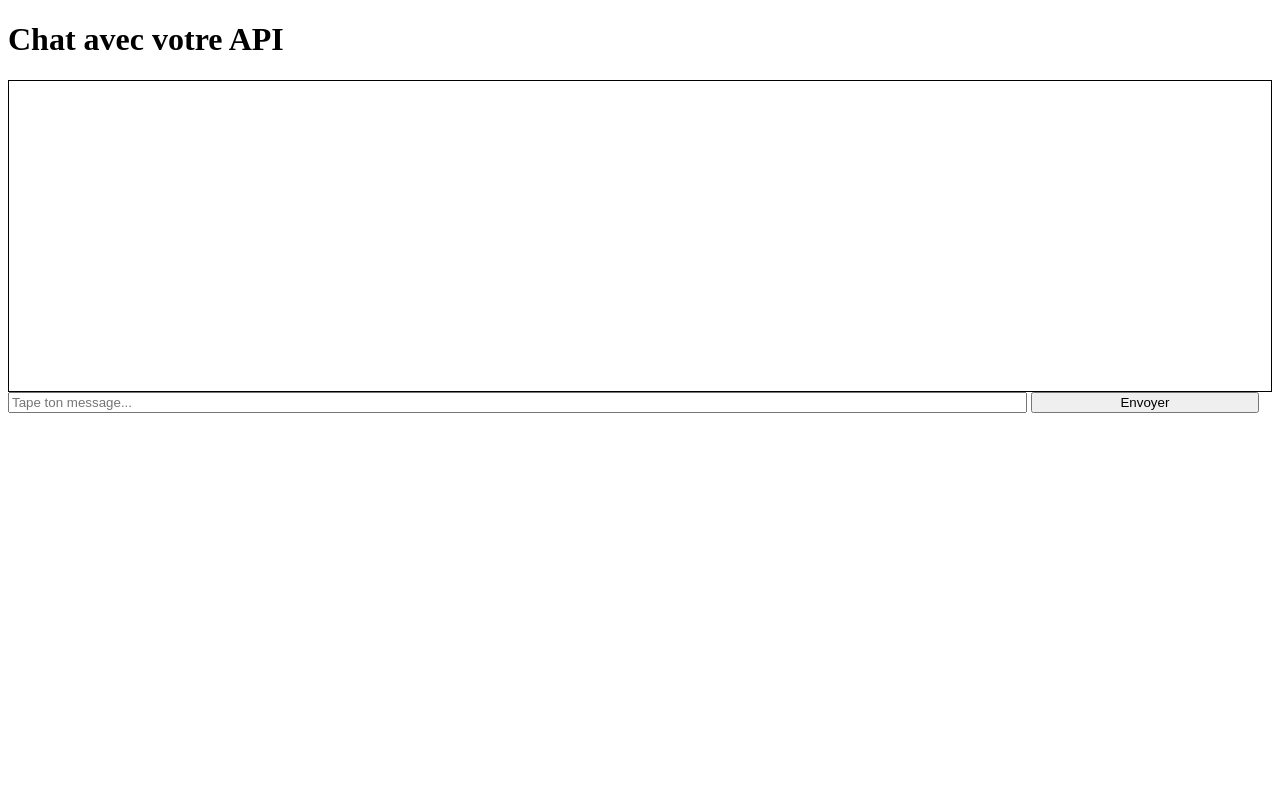
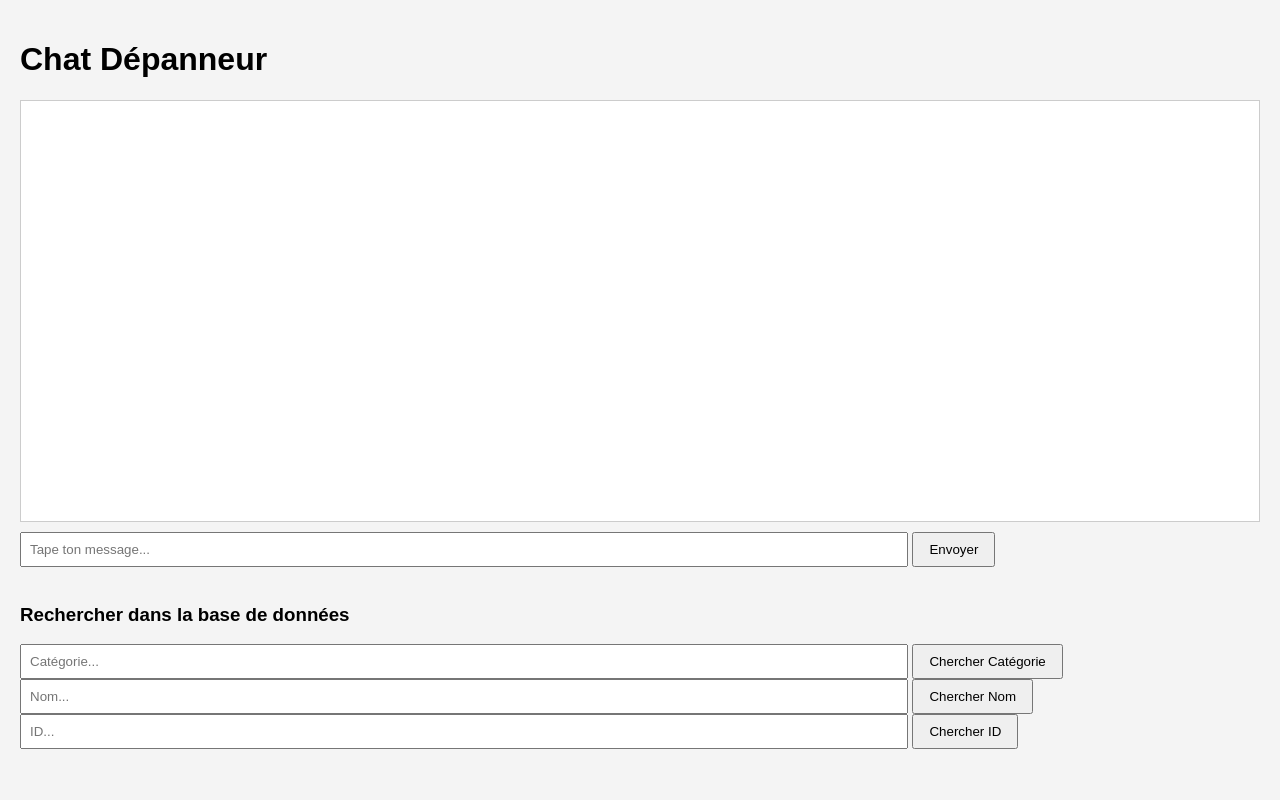
Before and after one commit to toflasq/depanneur-api, a Flask app: page /chatpage in a window 1280 px wide. Run offline with Flask 3, Linux system fonts and the light colour scheme.

Commit message:
Add files via upload

```diff
--- a/app.py
+++ b/app.py
@@ -1,69 +1,68 @@
 from flask import Flask, jsonify, request, render_template
 from flask_cors import CORS
+from openai import OpenAI
+import os
 import json
 
 app = Flask(__name__)
-CORS(app)  # Autorise les requêtes depuis n'importe quel domaine (utile pour Render)
+CORS(app)
 
-# Charger ton JSON
+# 🔑 Charge ta clé API OpenAI depuis les variables d'environnement Render
+client = OpenAI(api_key=os.getenv("OPENAI_API_KEY"))
+
+# 📂 Charger ton JSON
 with open("data.json", "r", encoding="utf-8") as f:
     data = json.load(f)
 
-# Route racine
+# ✅ Route racine
 @app.route("/")
 def index():
+    return "Robot Christophe Actif"
+
+# ✅ Route pour interface chat web
+@app.route("/chatpage")
+def chatpage():
     return render_template("chat.html")
 
-# Route pour toutes les données
-@app.route("/items")
-def get_items():
-    return jsonify(data)
-
-# Route recherche par catégorie
-@app.route("/items/search")
-def search_items():
-    categorie = request.args.get("categorie")
-    if not categorie:
-        return jsonify({"error": "Veuillez fournir une catégorie"}), 400
-    result = [item for item in data if item.get("categorie") == categorie]
-    return jsonify(result)
-
-# Route recherche par nom
-@app.route("/items/name")
-def search_by_name():
-    nom = request.args.get("nom")
-    if not nom:
-        return jsonify({"error": "Veuillez fournir un nom"}), 400
-    result = [item for item in data if item.get("nom") == nom]
-    return jsonify(result)
-
-# Route recherche par ID
-@app.route("/items/id")
-def search_by_id():
-    id_str = request.args.get("id")
-    if not id_str:
-        return jsonify({"error": "Veuillez fournir un id"}), 400
-    try:
-        id_int = int(id_str)
-    except ValueError:
-        return jsonify({"error": "ID doit être un nombre"}), 400
-    result = [item for item in data if item.get("id") == id_int]
-    return jsonify(result)
-
-# Route chat pour API
+# ✅ Route Chat (fusion Data.json + GPT)
 @app.route("/chat")
 def chat():
     user_msg = request.args.get("message")
     if not user_msg:
         return jsonify({"reply": "Envoyez un message valide."})
-    # Pour l'instant, écho simple
-    reply = f"Tu as dit : {user_msg}"
+
+    # 🔍 Chercher dans data.json
+    results = []
+    for item in data:
+        if user_msg.lower() in str(item.get("nom", "")).lower():
+            results.append(item)
+        elif user_msg.lower() in str(item.get("categorie", "")).lower():
+            results.append(item)
+        elif user_msg.isdigit() and int(user_msg) == item.get("id"):
+            results.append(item)
+
+    # Construit le contexte
+    context = f"L'utilisateur a demandé : {user_msg}\n"
+    if results:
+        context += f"Données trouvées dans data.json : {results}\n"
+    else:
+        context += "Aucune donnée directe trouvée dans data.json.\n"
+
+    # 💬 Appel GPT-4o mini
+    try:
+        response = client.chat.completions.create(
+            model="gpt-4o-mini",
+            messages=[
+                {"role": "system", "content": "Tu es Robot Christophe, un assistant qui combine données JSON et intelligence GPT."},
+                {"role": "user", "content": context}
+            ]
+        )
+        reply = response.choices[0].message.content
+    except Exception as e:
+        reply = f"Erreur GPT: {str(e)}"
+
     return jsonify({"reply": reply})
 
-# Route pour interface web du chat
-@app.route("/chatpage")
-def chatpage():
-    return render_template("chat.html")  # chat.html doit être dans templates/
 
 if __name__ == "__main__":
     app.run(host="0.0.0.0", port=5000, debug=True)
--- a/templates/chat.html
+++ b/templates/chat.html
@@ -3,45 +3,104 @@
 <head>
     <title>Chat Dépanneur</title>
     <style>
+        body {
+            font-family: Arial, sans-serif;
+            background: #f4f4f4;
+            margin: 0;
+            padding: 20px;
+        }
         #chatbox {
-            border: 1px solid #000;
-            height: 300px;
-            overflow-y: scroll;
-            padding: 5px;
+            border: 1px solid #ccc;
+            background: #fff;
+            height: 400px;
+            overflow-y: auto;
+            padding: 10px;
+            margin-bottom: 10px;
         }
-        input { width: 80%; }
-        button { width: 18%; }
+        .msg-user {
+            text-align: right;
+            color: blue;
+        }
+        .msg-bot {
+            text-align: left;
+            color: green;
+        }
+        input, select {
+            width: 70%;
+            padding: 8px;
+        }
+        button {
+            padding: 8px 15px;
+        }
     </style>
 </head>
 <body>
-    <h1>Chat avec votre API</h1>
+    <h1>Chat Dépanneur</h1>
     <div id="chatbox"></div>
+
+    <!-- Chat normal -->
     <input type="text" id="message" placeholder="Tape ton message..." />
     <button onclick="sendMessage()">Envoyer</button>
 
+    <br><br>
+
+    <!-- Section Data.json -->
+    <h3>Rechercher dans la base de données</h3>
+    <input type="text" id="categorie" placeholder="Catégorie..." />
+    <button onclick="searchCategorie()">Chercher Catégorie</button>
+
+    <input type="text" id="nom" placeholder="Nom..." />
+    <button onclick="searchNom()">Chercher Nom</button>
+
+    <input type="number" id="id" placeholder="ID..." />
+    <button onclick="searchId()">Chercher ID</button>
+
     <script>
+        const apiUrl = "https://depanneur-api.onrender.com";
+
         async function sendMessage() {
             let msg = document.getElementById('message').value;
             if(msg === '') return;
 
             let chatbox = document.getElementById('chatbox');
-            chatbox.innerHTML += `<p><b>Moi :</b> ${msg}</p>`;
+            chatbox.innerHTML += `<p class="msg-user"><b>Moi :</b> ${msg}</p>`;
 
-            // Remplacez l'URL par celle de votre service Render exact
-            const apiUrl = "https://depanneur-api.onrender.com/chat";
+            let response = await fetch(`${apiUrl}/chat?message=${encodeURIComponent(msg)}`);
+            let data = await response.json();
 
-            try {
-                let response = await fetch(`${apiUrl}?message=${encodeURIComponent(msg)}`);
-                if (!response.ok) throw new Error(`HTTP error! status: ${response.status}`);
-                let data = await response.json();
-
-                chatbox.innerHTML += `<p><b>Bot :</b> ${data.reply}</p>`;
-            } catch (err) {
-                chatbox.innerHTML += `<p><b>Bot :</b> Erreur : ${err.message}</p>`;
-            }
-
+            chatbox.innerHTML += `<p class="msg-bot"><b>Bot :</b> ${data.reply}</p>`;
             chatbox.scrollTop = chatbox.scrollHeight;
             document.getElementById('message').value = '';
+        }
+
+        async function searchCategorie() {
+            let value = document.getElementById('categorie').value;
+            if (!value) return;
+            let res = await fetch(`${apiUrl}/items/search?categorie=${encodeURIComponent(value)}`);
+            let data = await res.json();
+            showData("Résultats catégorie", data);
+        }
+
+        async function searchNom() {
+            let value = document.getElementById('nom').value;
+            if (!value) return;
+            let res = await fetch(`${apiUrl}/items/name?nom=${encodeURIComponent(value)}`);
+            let data = await res.json();
+            showData("Résultats nom", data);
+        }
+
+        async function searchId() {
+            let value = document.getElementById('id').value;
+            if (!value) return;
+            let res = await fetch(`${apiUrl}/items/id?id=${encodeURIComponent(value)}`);
+            let data = await res.json();
+            showData("Résultats ID", data);
+        }
+
+        function showData(title, data) {
+            let chatbox = document.getElementById('chatbox');
+            chatbox.innerHTML += `<p class="msg-bot"><b>${title} :</b> ${JSON.stringify(data)}</p>`;
+            chatbox.scrollTop = chatbox.scrollHeight;
         }
     </script>
 </body>
```
